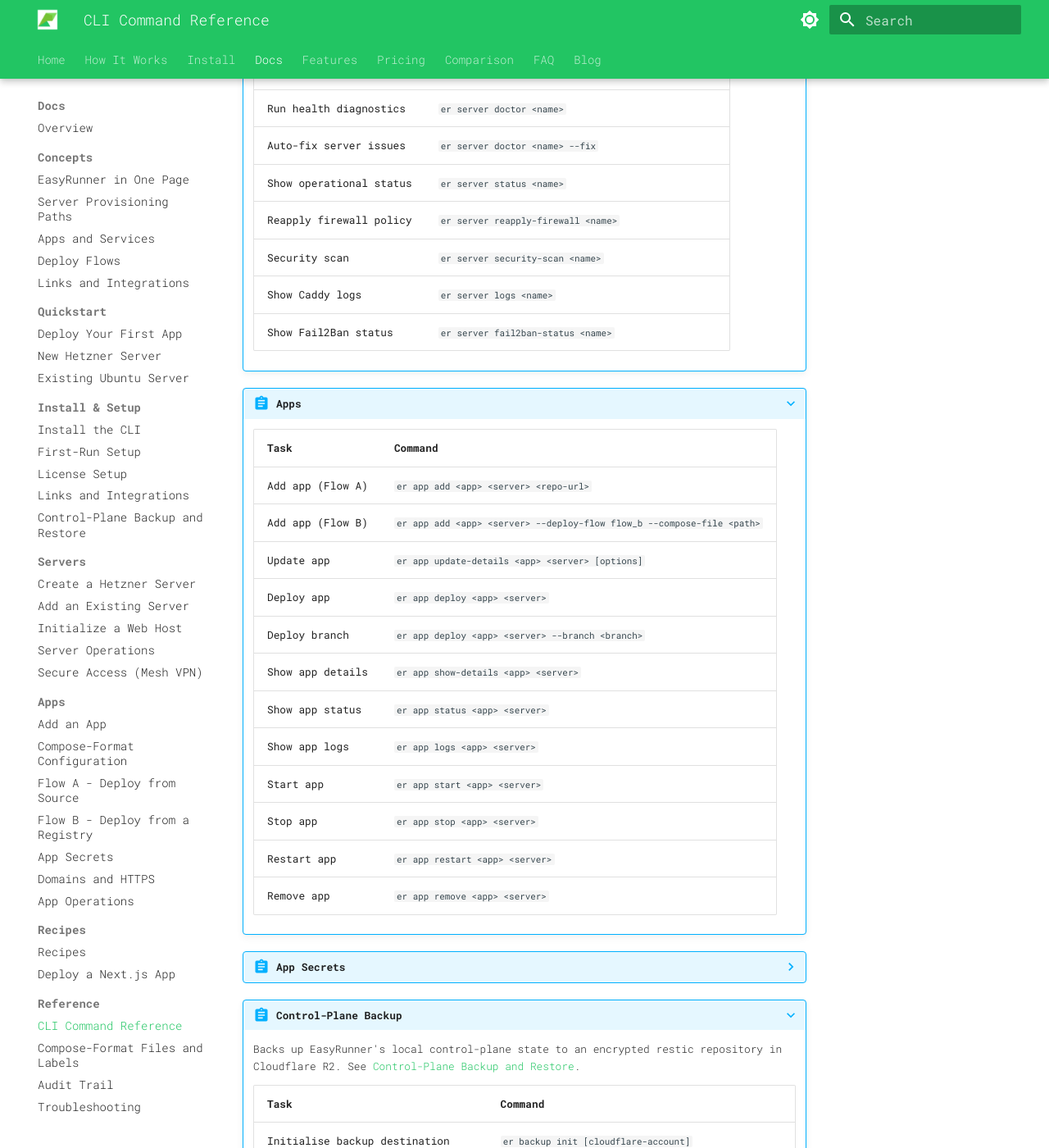
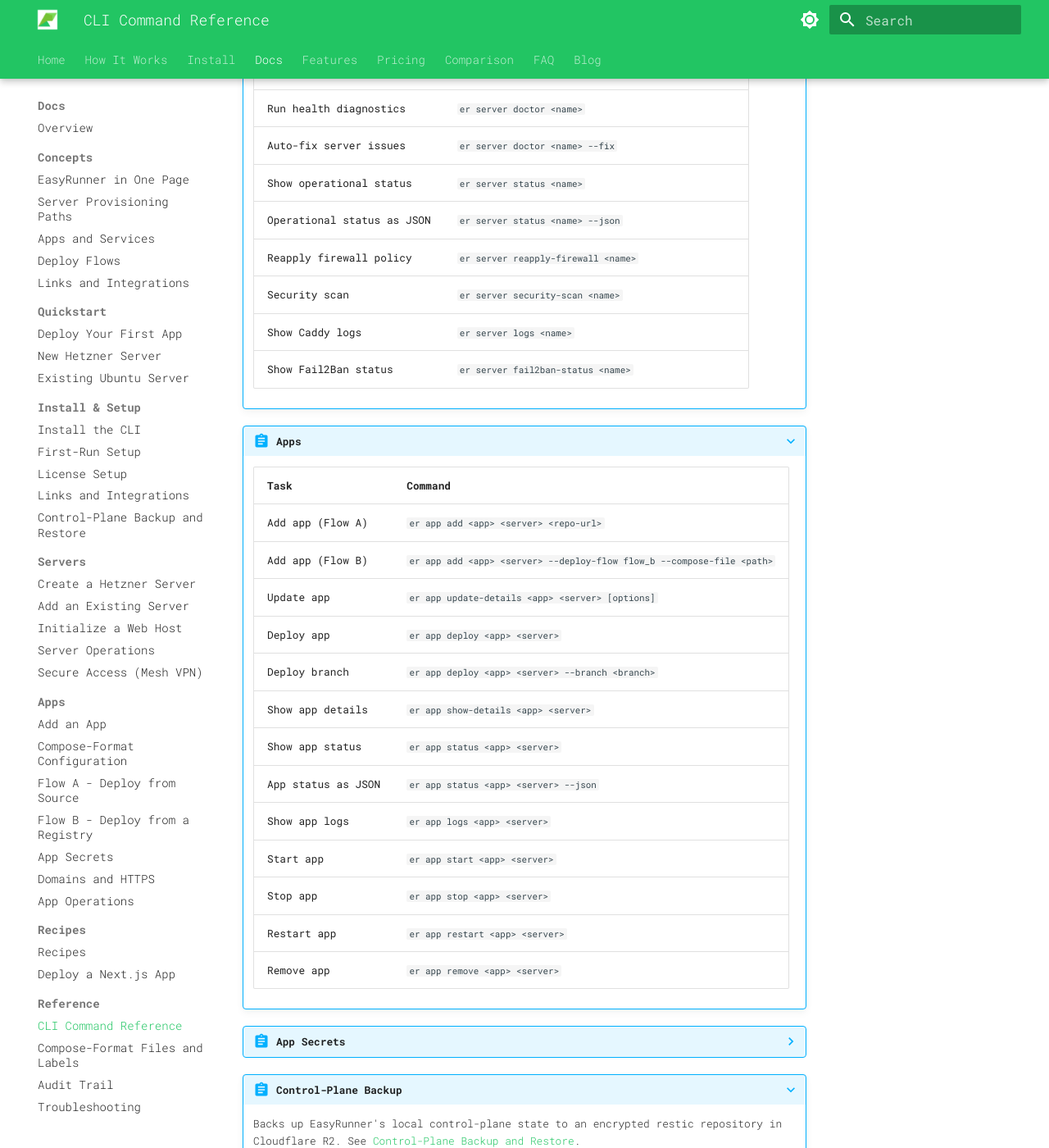
Before and after one commit to janaka/easyrunner-docs, an MkDocs documentation site: the page built from docs/user-docs/reference/commands.md, in a window 1280 px wide and 1400 px high, scrolled down 1112 px. Shown: the whole window at 82% size. Built offline with MkDocs 1.6.1 and Material for MkDocs 9.7.7, drawn with Linux system fonts in a browser that asks for light colours; some web fonts are replaced.

Commit message:
docs(reference): add --json status and --value-file secret rows
Surface the new status `--json` output (server and app) and the
`er app secret set --value-file` file/stdin input in the CLI command
reference tables.

Co-Authored-By: Claude Opus 4.8 (1M context) <noreply@anthropic.com>

```diff
--- a/docs/user-docs/reference/commands.md
+++ b/docs/user-docs/reference/commands.md
@@ -58,6 +58,7 @@ er backup --help  # (4)!
 	| Run health diagnostics | `er server doctor <name>` |
 	| Auto-fix server issues | `er server doctor <name> --fix` |
 	| Show operational status | `er server status <name>` |
+	| Operational status as JSON | `er server status <name> --json` |
 	| Reapply firewall policy | `er server reapply-firewall <name>` |
 	| Security scan | `er server security-scan <name>` |
 	| Show Caddy logs | `er server logs <name>` |
@@ -74,6 +75,7 @@ er backup --help  # (4)!
 	| Deploy branch | `er app deploy <app> <server> --branch <branch>` |
 	| Show app details | `er app show-details <app> <server>` |
 	| Show app status | `er app status <app> <server>` |
+	| App status as JSON | `er app status <app> <server> --json` |
 	| Show app logs | `er app logs <app> <server>` |
 	| Start app | `er app start <app> <server>` |
 	| Stop app | `er app stop <app> <server>` |
@@ -84,7 +86,8 @@ er backup --help  # (4)!
 
 	| Task | Command |
 	| --- | --- |
-	| Set secret | `er app secret set <app> <NAME>` |
+	| Set secret (hidden prompt) | `er app secret set <app> <NAME>` |
+	| Set secret from file/stdin | `er app secret set <app> <NAME> --value-file <path>` (`-` reads stdin) |
 	| Generate secret | `er app secret generate <app> <NAME>` |
 	| Get secret | `er app secret get <app> <NAME>` |
 	| List secrets | `er app secret list <app>` |
```
